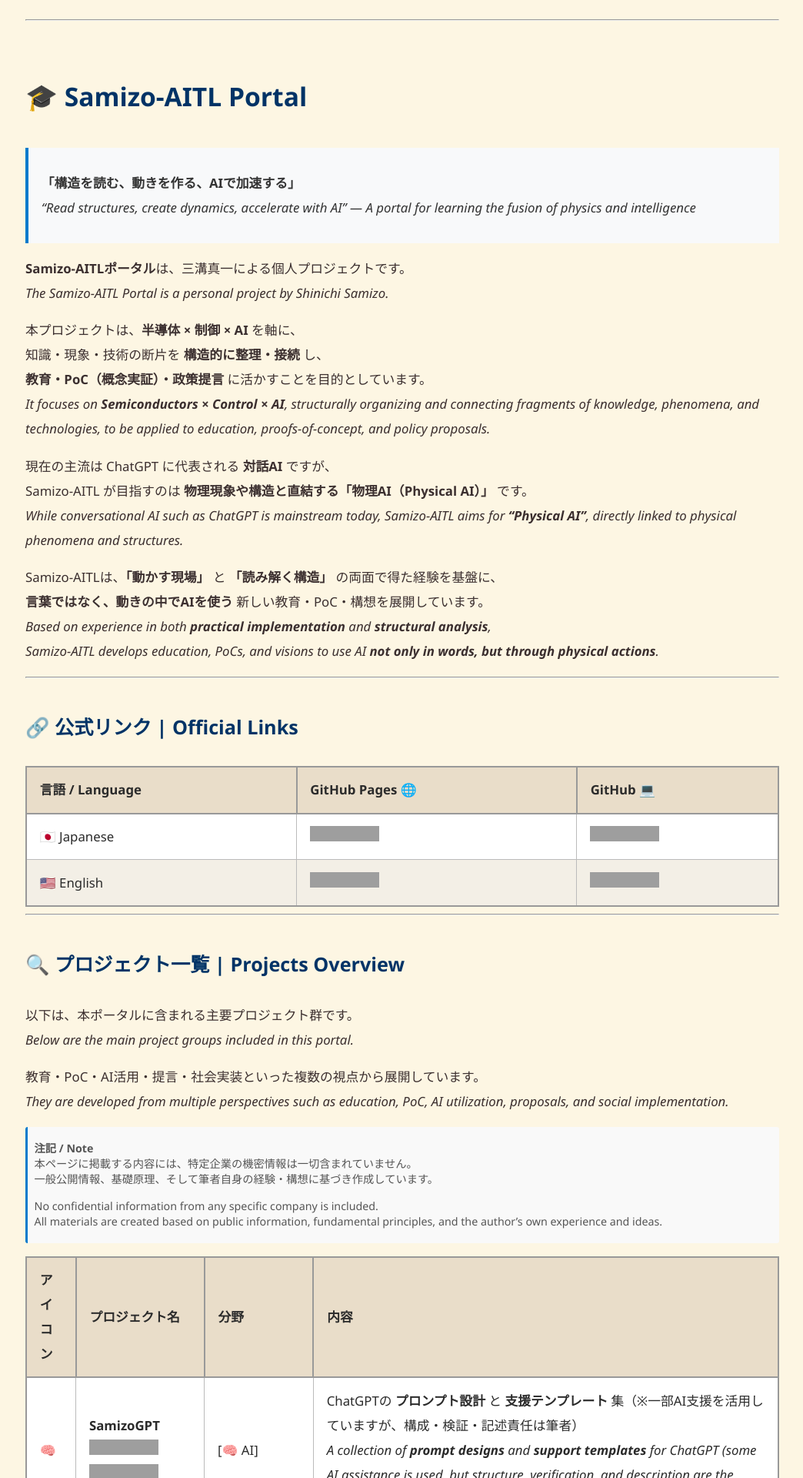
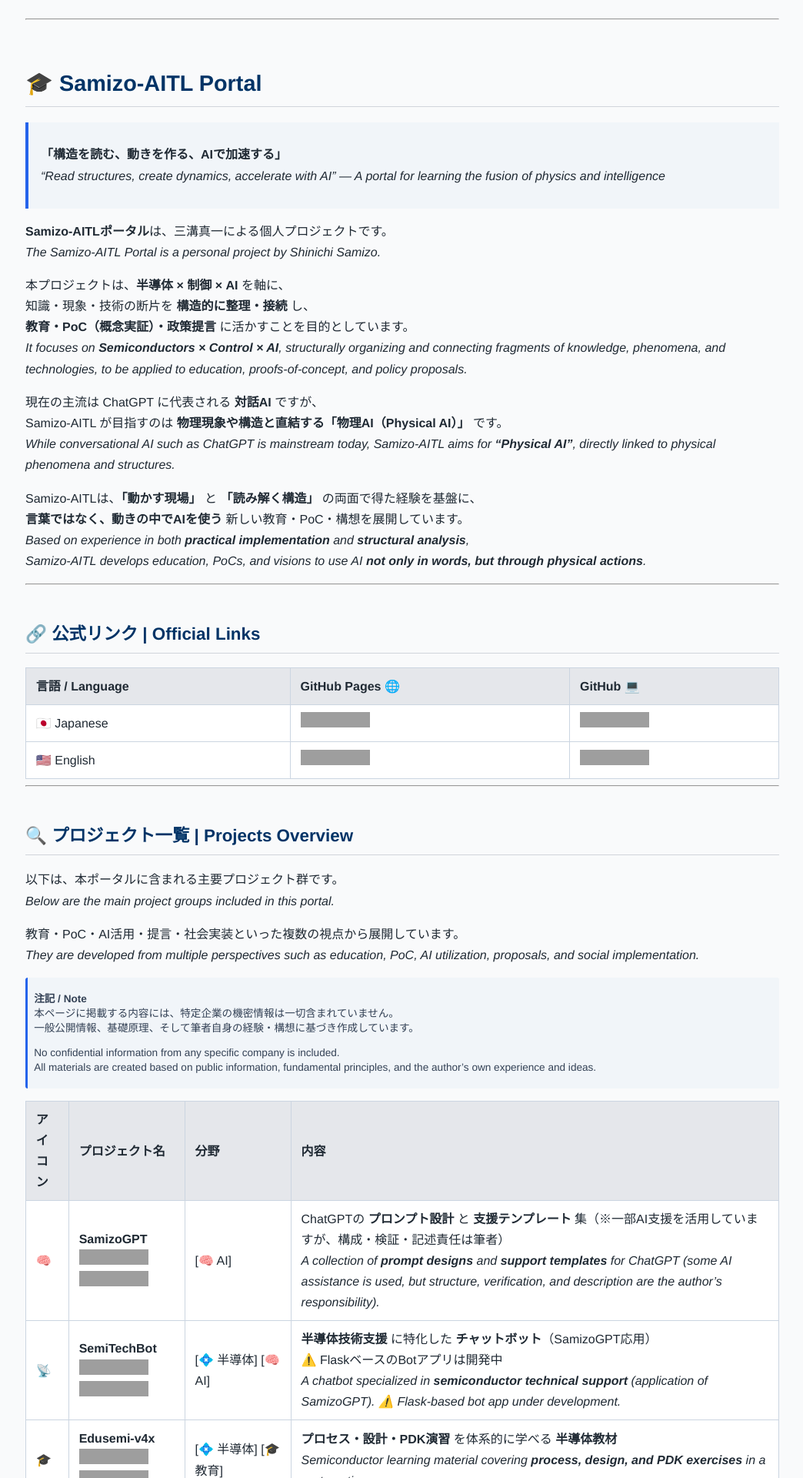
Before and after one commit to Samizo-AITL/Samizo-AITL.github.io, a Jekyll site: the page built from index_01.md, in a window 1280 px wide. Shown: the top 1920 px of the page at 77% size, without its empty margins (117-1161 px from the left). Built offline with Jekyll 4.4.1, drawn with Linux system fonts in a browser that asks for light colours; grey boxes are pictures that could not be loaded.

Commit message:
Update style.css

```diff
--- a/assets/style.css
+++ b/assets/style.css
@@ -1,119 +1,154 @@
-/* === Samizo-AITL Custom Style === */
+/* === Samizo-AITL Custom Style : Engineering Only === */
+/* Semiconductor / Control / AITL Portal */
 
+/* ===================================================
+   Base
+=================================================== */
 body {
   font-family: "Helvetica Neue", Arial, sans-serif;
   line-height: 1.7;
-  color: #222;
-  background: #fff;
+  color: #1f2933;
+  background: #f9fafb;        /* クールホワイト */
   padding: 1em;
   max-width: 980px;
   margin: auto;
+  font-size: 1em;
 }
 
-/* 一般引用用ブロック（Markdownの > に対応） */
+/* ===================================================
+   Headings
+=================================================== */
+h1, h2, h3 {
+  color: #003366;             /* 工学ブルー */
+  border-bottom: 1px solid #d1d5db;
+  padding-bottom: 0.2em;
+  margin-top: 2em;
+}
+
+h1 { font-size: 1.8em; }
+h2 { font-size: 1.4em; }
+h3 { font-size: 1.15em; }
+
+/* ===================================================
+   Links
+=================================================== */
+a {
+  color: #2563eb;             /* 制御・仕様書寄りブルー */
+  text-decoration: none;
+}
+a:hover {
+  text-decoration: underline;
+}
+
+/* ===================================================
+   Blockquote (Markdown > )
+=================================================== */
 blockquote {
-  background: #f8f9fa;
-  border-left: 4px solid #007acc;
+  background: #f1f5f9;
+  border-left: 4px solid #2563eb;
   margin: 1em 0;
   padding: 0.8em 1em;
   font-style: normal;
-  color: #333;
+  color: #1f2933;
 }
 
-/* 注釈スタイル */
+/* ===================================================
+   Annotation
+=================================================== */
 .annotation {
   font-size: 0.9em;
-  color: #555;
-  background-color: #f9f9f9;
-  border-left: 4px solid #007acc;
+  color: #334155;
+  background-color: #f1f5f9;
+  border-left: 4px solid #2563eb;
   padding: 0.4em 0.8em;
   margin: 0.5em 0;
   border-radius: 3px;
   line-height: 1.5;
 }
 
-/* コンパクト注釈 */
 .annotation-narrow {
   font-size: 0.85em;
-  color: #555;
-  background-color: #f9f9f9;
-  border-left: 3px solid #007acc;
+  color: #334155;
+  background-color: #f1f5f9;
+  border-left: 3px solid #2563eb;
   padding: 0.3em 0.6em;
   margin: 0.3em 0;
   border-radius: 3px;
   line-height: 1.4;
 }
 
-/* リンクスタイル（デフォルト） */
-a {
-  color: #007acc;
-  text-decoration: none;
-}
-a:hover {
-  text-decoration: underline;
-}
-
-/* セクション見出し（デフォルト） */
-h1, h2, h3 {
-  border-bottom: 1px solid #ddd;
-  padding-bottom: 0.2em;
-  margin-top: 2em;
-  color: #003366;
-}
-
-/* コードブロック */
+/* ===================================================
+   Code / Pre / Math
+=================================================== */
 pre, code {
-  background: #f4f4f4;
+  background: #eef2f7;        /* 数式・コード向け */
   padding: 0.3em 0.6em;
   border-radius: 4px;
   font-family: "Courier New", monospace;
+  color: #0f172a;
 }
 
-/* 表のスタイル（デフォルト） */
+/* ===================================================
+   Table (Data Sheet Style)
+=================================================== */
 table {
   border-collapse: collapse;
   width: 100%;
   margin-top: 1em;
   font-size: 1em;
+  border: 1.5px solid #cbd5e1;
 }
-table, th, td {
-  border: 1px solid #ccc;
-}
-th, td {
-  padding: 0.6em;
+
+th {
+  background: #e5e7eb;
+  border: 1.5px solid #cbd5e1;
+  font-weight: 700;
+  padding: 0.6em 0.8em;
   text-align: left;
 }
 
-/* 画像調整 */
+td {
+  background: #ffffff;
+  border: 1px solid #cbd5e1;
+  padding: 0.6em 0.8em;
+}
+
+/* ===================================================
+   Images
+=================================================== */
 img {
   max-width: 100%;
   height: auto;
 }
+
 img.shrink-70 {
   width: 70%;
-  height: auto;
   display: block;
   margin: 1em auto;
 }
 
-/* モバイル対応 */
+/* ===================================================
+   Mermaid
+=================================================== */
+.mermaid {
+  display: block;
+  margin: 1.5rem auto;
+  max-width: 960px;
+  text-align: center;
+}
+
+/* ===================================================
+   Responsive
+=================================================== */
 @media (max-width: 768px) {
   body {
     font-size: 1.05em;
     padding: 0.8em;
   }
 
-  h1 {
-    font-size: 1.6em;
-  }
-
-  h2 {
-    font-size: 1.3em;
-  }
-
-  h3 {
-    font-size: 1.1em;
-  }
+  h1 { font-size: 1.6em; }
+  h2 { font-size: 1.3em; }
+  h3 { font-size: 1.1em; }
 
   table {
     font-size: 0.95em;
@@ -125,128 +160,3 @@
     padding: 0.4em 0.8em;
   }
 }
-
-/* Mermaid を中央寄せ */
-.mermaid {
-  display: block;
-  margin: 1.5rem auto;
-  max-width: 960px;
-  text-align: center;
-}
-
-/* === Theme: Sepia (安心感＋クラシック＋実用性) === */
-body.theme-sepia {
-  background: #fdf6e3;   /* セピア背景 */
-  color: #3b2f2f;
-  font-family: "Noto Sans JP", "Hiragino Kaku Gothic ProN", "Yu Gothic",
-               "Segoe UI", "Helvetica Neue", Arial, sans-serif;
-  line-height: 1.9;
-  font-size: 1.05em;
-}
-
-/* 見出し：青字 */
-body.theme-sepia h1,
-body.theme-sepia h2,
-body.theme-sepia h3 {
-  font-weight: 700;
-  color: #003366;
-  border-bottom: none;
-}
-body.theme-sepia h1 {
-  font-size: 2em;
-  text-align: left;
-  margin-bottom: 0.8em;
-}
-body.theme-sepia h2 { font-size: 1.5em; margin-top: 1.6em; }
-body.theme-sepia h3 { font-size: 1.2em; margin-top: 1.2em; }
-
-/* リンク：小さめ＋太字＋下線 */
-body.theme-sepia a {
-  color: #0066cc;
-  font-weight: 600;
-  font-size: 0.95em;
-  text-decoration: underline;
-}
-body.theme-sepia a:hover { color: #004c99; }
-
-/* === 表（実用的・視認性強化版） === */
-body.theme-sepia table {
-  border-collapse: collapse;
-  width: 100%;
-  margin-top: 1em;
-  font-size: 1em;
-  border: 2px solid #999;        /* 外枠を太めに */
-}
-
-body.theme-sepia th {
-  background: #e9ddc9;           /* 薄茶ヘッダー */
-  color: #2b2b2b;
-  border: 2px solid #999;        /* ヘッダー罫線は太めで強調 */
-  font-weight: 700;
-  text-align: left;
-  padding: 0.8em 1em;            /* 余白広め */
-}
-
-body.theme-sepia td {
-  border: 1.5px solid #bbb;      /* セル境界もしっかり */
-  color: #2b2b2b;
-  padding: 0.8em 1em;
-}
-
-/* ストライプ */
-body.theme-sepia tr:nth-child(odd) td { background: #ffffff; }
-body.theme-sepia tr:nth-child(even) td { background: #f3efe6; }
-
-/* === Theme: Engineering (Semiconductor / Control / AITL) === */
-body.theme-engineering {
-  background: #f9fafb;          /* クールホワイト */
-  color: #1f2933;               /* 工学向けダークグレー */
-  font-family: "Helvetica Neue", Arial, sans-serif;
-  line-height: 1.7;
-  font-size: 1em;
-}
-
-/* 見出し：制御・工学ブルー */
-body.theme-engineering h1,
-body.theme-engineering h2,
-body.theme-engineering h3 {
-  color: #003366;
-  border-bottom: 1px solid #d1d5db;
-}
-
-/* 引用・注釈：仕様書トーン */
-body.theme-engineering blockquote,
-body.theme-engineering .annotation,
-body.theme-engineering .annotation-narrow {
-  background: #f1f5f9;
-  border-left-color: #2563eb;
-  color: #1f2933;
-}
-
-/* リンク：控えめ・技術文書寄り */
-body.theme-engineering a {
-  color: #2563eb;
-  text-decoration: none;
-}
-body.theme-engineering a:hover {
-  text-decoration: underline;
-}
-
-/* コード・数式背景 */
-body.theme-engineering pre,
-body.theme-engineering code {
-  background: #eef2f7;
-  color: #0f172a;
-}
-
-/* 表：データシート風 */
-body.theme-engineering table {
-  border: 1.5px solid #cbd5e1;
-}
-body.theme-engineering th {
-  background: #e5e7eb;
-  font-weight: 700;
-}
-body.theme-engineering td {
-  background: #ffffff;
-}
```
